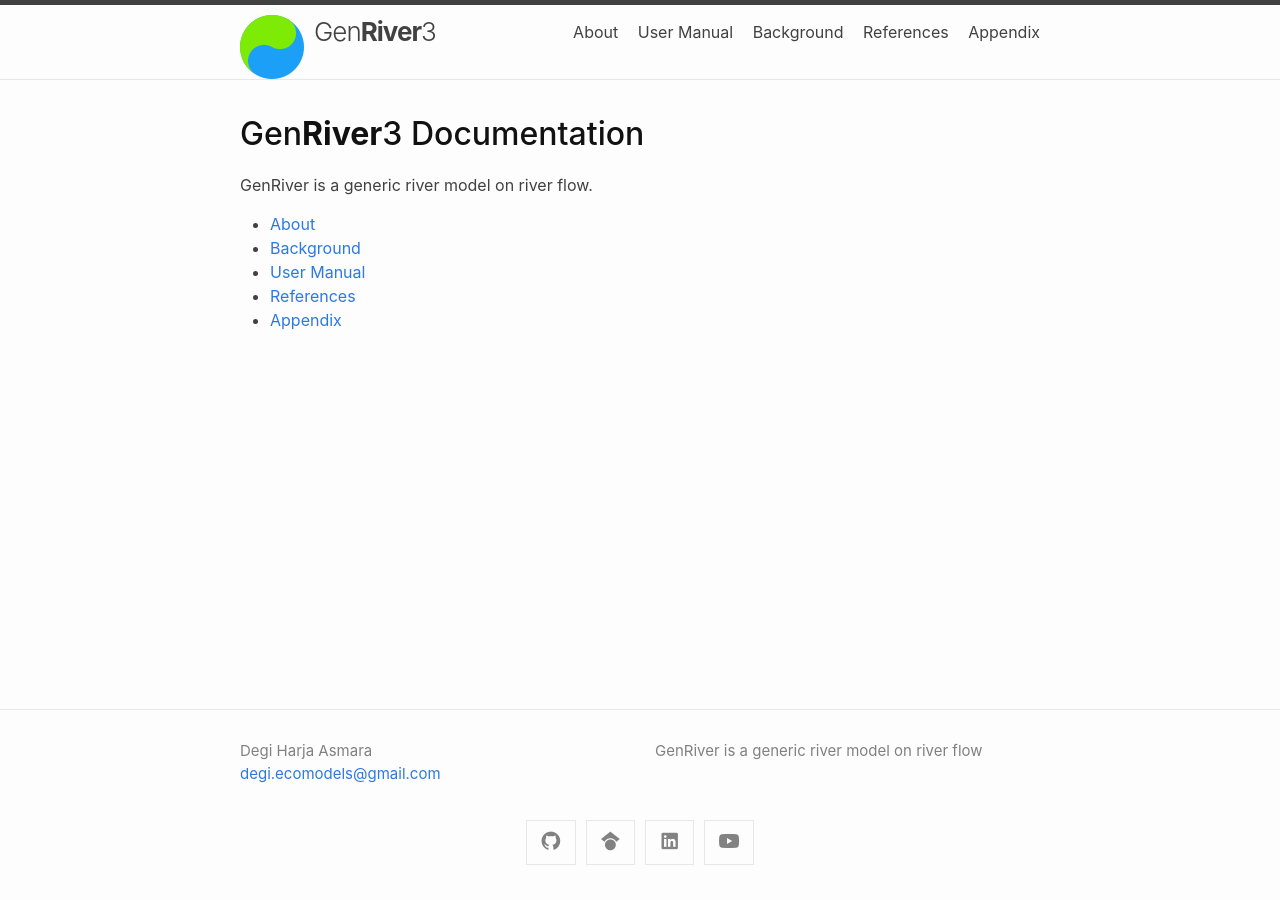
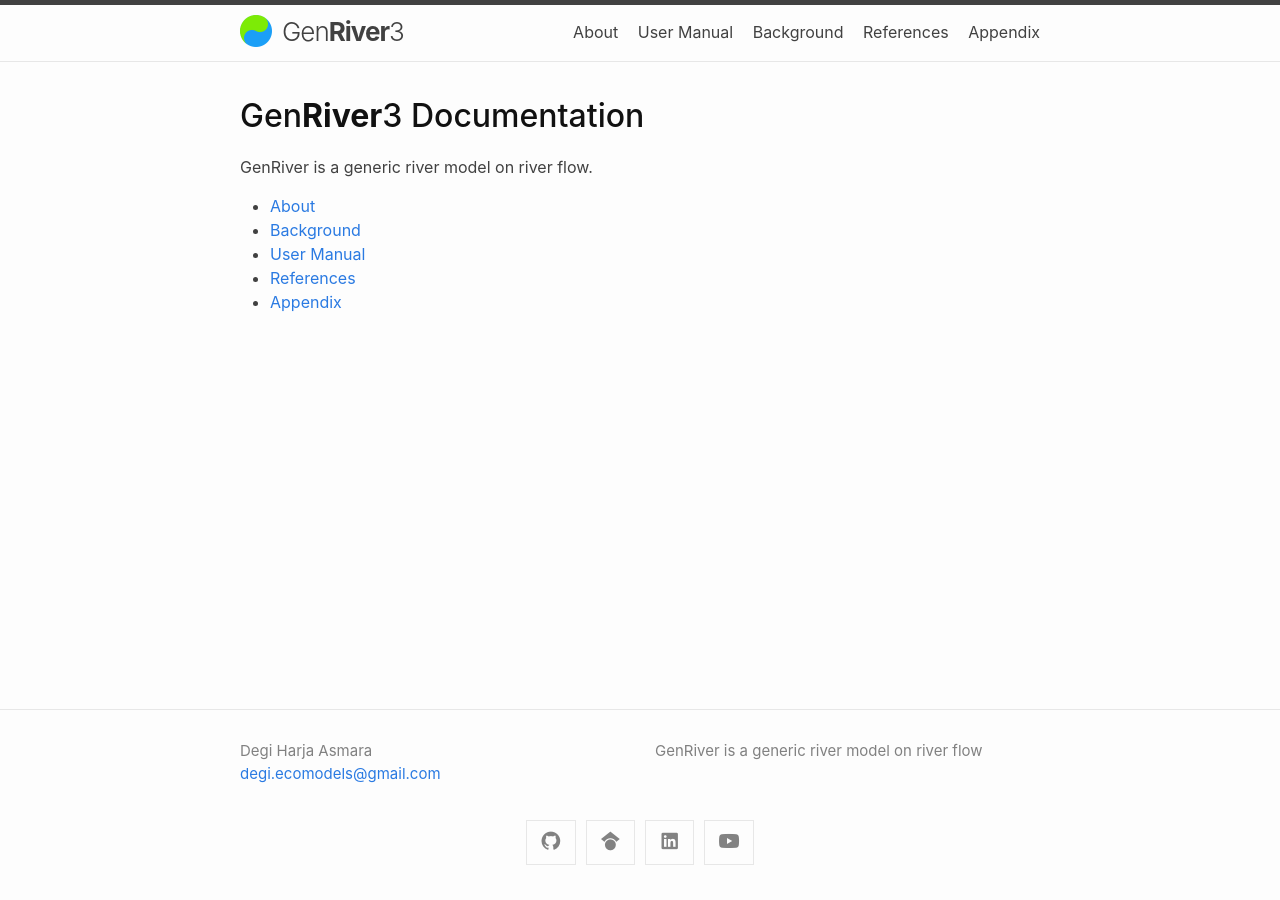
Before and after one commit to degi/genriver, a Jekyll site: the page built from docs/index.md, in a window 1280 px wide. Built offline with Jekyll 4.4.1, drawn with Linux system fonts in a browser that asks for light colours.

Commit message:
Update header.html

```diff
--- a/docs/_includes/header.html
+++ b/docs/_includes/header.html
@@ -4,7 +4,7 @@
     {%- assign default_paths = site.pages | map: "path" -%}
     {%- assign page_paths = site.minima.nav_pages | default: default_paths -%}
     {%- assign page_titles = site.pages | map: 'title' | compact %}
-    <img src="https://degi.github.io/genriver/images/genriver_logo.png" style="float:left;height=32px;margin-top:10px;margin-right:10px">
+    <img src="https://degi.github.io/genriver/images/genriver_logo.png" style="float:left;height:32px;margin-top:10px;margin-right:10px">
     <a class="site-title" rel="author" href="{{ '/' | relative_url }}"> Gen<b>River</b>3</a>
 
     {%- unless page_titles == empty %}
```
